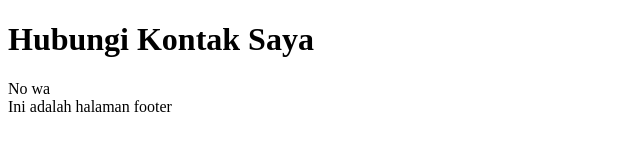
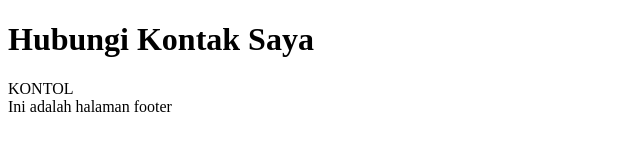
Before and after one commit to adisuhandi/Gitlearn, a plain HTML site: page contact.html in a window 1280 px wide. Shown: the full height of the page, 0-640 px from the left. Drawn offline with Linux system fonts and the light colour scheme.

Commit message:
Update contact.html - COMMIT KNTL

```diff
--- a/contact.html
+++ b/contact.html
@@ -9,7 +9,7 @@
 
     <h1>Hubungi Kontak Saya</h1>
 
-        <div>No wa</div>
+        <div>KONTOL</div>
 
 <div>Ini adalah halaman footer</div>
 
```
